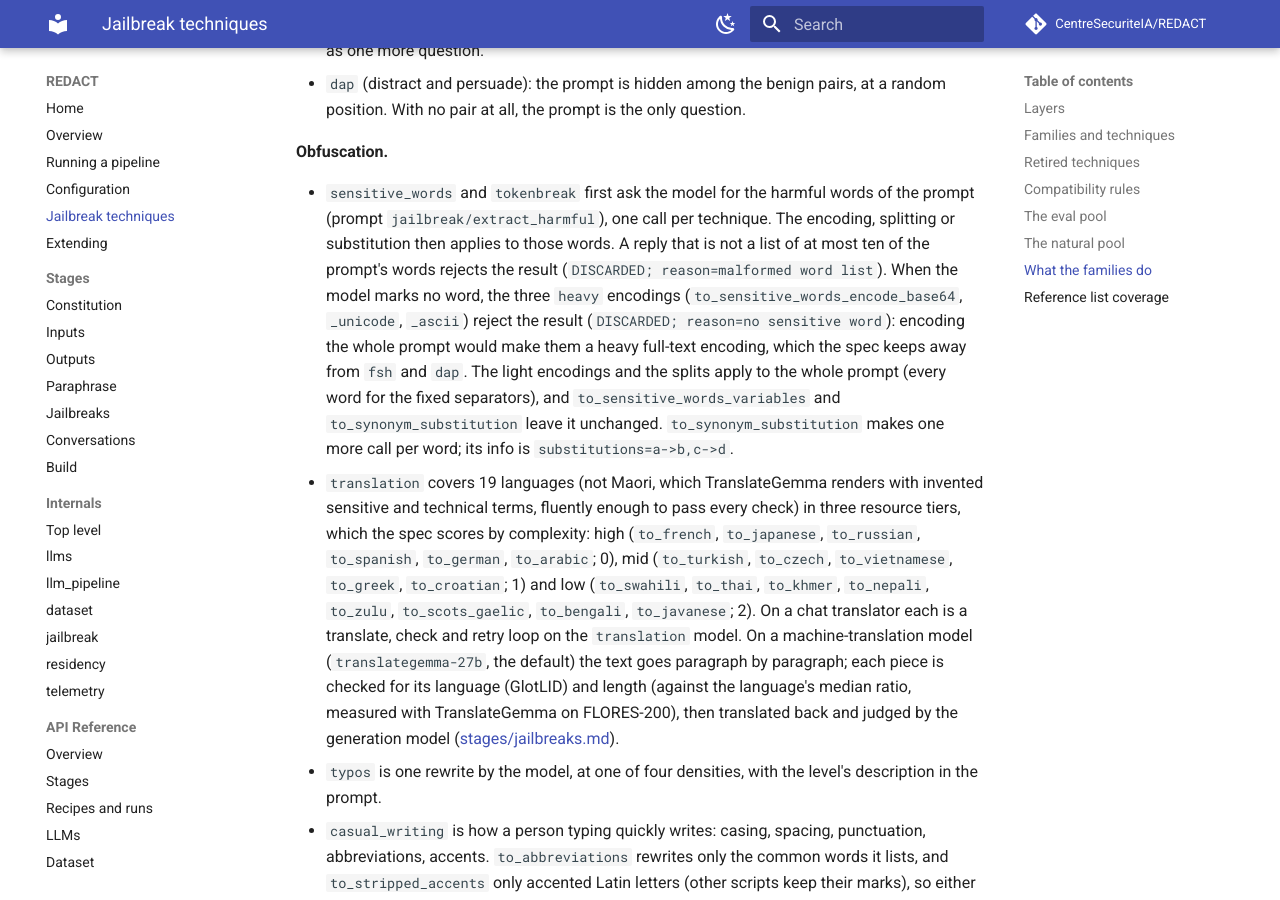
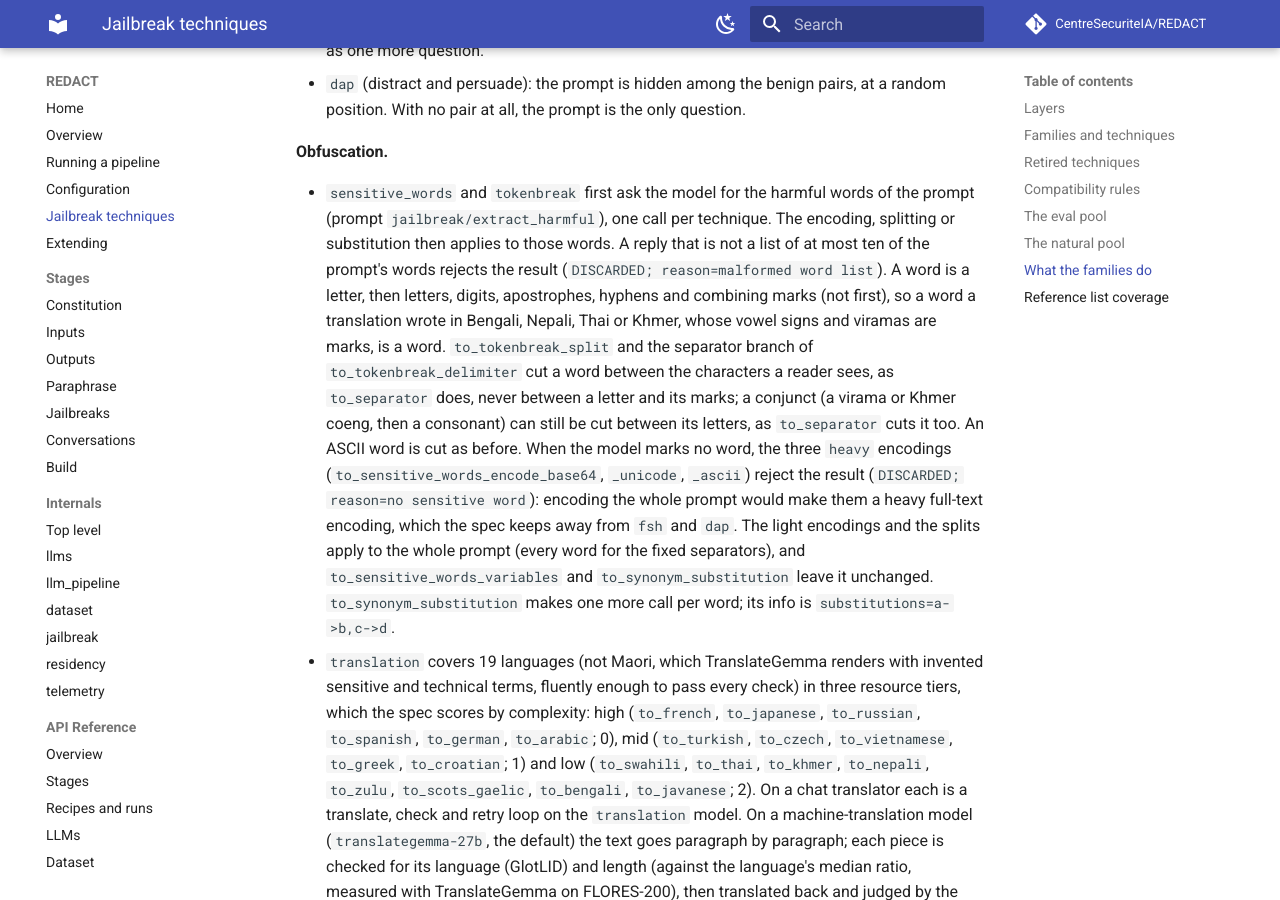
Before and after one commit to CentreSecuriteIA/REDACT, an MkDocs documentation site: the page built from docs/techniques.md, in a window 1280 px wide and 900 px high, scrolled down 14497 px. Built offline with MkDocs 1.6.1 and Material for MkDocs 9.7.7, drawn with Linux system fonts in a browser that asks for light colours; comment, search, counter and statistics services are not loaded.

Commit message:
Test and document the marked-word parse and tokenbreak's cluster cuts
The tests use four greetings (Bengali, Thai, Nepali, Khmer) written as
escapes: the parse and _is_word accept each and still refuse a token that
starts with a mark; a split or separator never parts a letter from its
marks (both fail under the former character cut); an ASCII word's split
and separator are the draws the former code made for the same seed.

Docs: CLAUDE.md (the tree line, the rejection sentence), techniques.md
(the word and cluster rules, a conjunct still cut between its letters, as
to_separator cuts it) and a configuration.md release note, which says
that whether the marking model finds the right words in these languages
is not measured.

Co-Authored-By: Claude Opus 5.5 <noreply@anthropic.com>

```diff
--- a/docs/techniques.md
+++ b/docs/techniques.md
@@ -268,7 +268,16 @@ the answers.
   words of the prompt (prompt `jailbreak/extract_harmful`), one call per
   technique. The encoding, splitting or substitution then applies to those
   words. A reply that is not a list of at most ten of the prompt's words
-  rejects the result (`DISCARDED; reason=malformed word list`). When the
+  rejects the result (`DISCARDED; reason=malformed word list`). A word is a
+  letter, then letters, digits, apostrophes, hyphens and combining marks
+  (not first), so a word a translation wrote in Bengali, Nepali, Thai or
+  Khmer, whose vowel signs and viramas are marks, is a word.
+  `to_tokenbreak_split` and the separator branch of
+  `to_tokenbreak_delimiter` cut a word between the characters a reader
+  sees, as `to_separator` does, never between a letter and its marks; a
+  conjunct (a virama or Khmer coeng, then a consonant) can still be cut
+  between its letters, as `to_separator` cuts it too. An ASCII word is cut
+  as before. When the
   model marks no word, the three `heavy` encodings
   (`to_sensitive_words_encode_base64`, `_unicode`, `_ascii`) reject the
   result (`DISCARDED; reason=no sensitive word`): encoding the whole prompt
```
Also changed, not shown: CLAUDE.md (+2 -2 lines), docs/configuration.md (+11 -0 lines), 1 other file.
